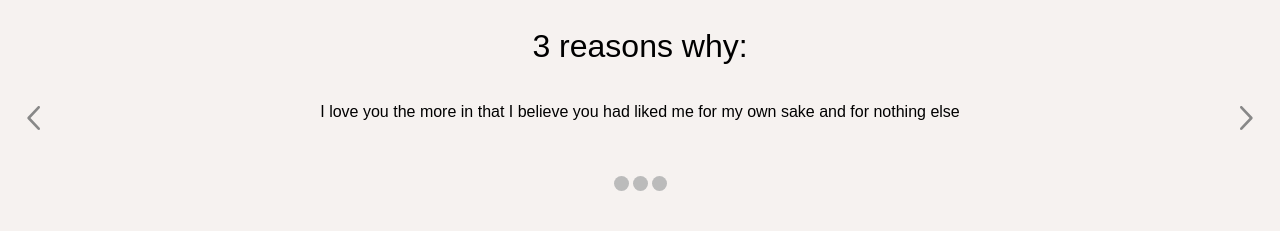
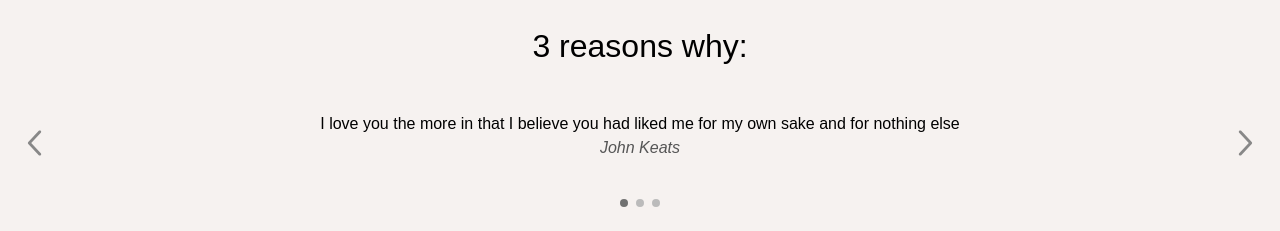
Before and after one commit to max481516/visitesparfums.com, a React (Vite) app: page / in a window 1280 px wide. Shown: the part 953-1184 px from the top of the page. Built offline with nearby package versions, Linux system fonts and the light colour scheme.

Commit message:
Refactor ReasonsWhy component to use useRef for sliderData and update slide pointer logic

```diff
--- a/src/components/ReasonsWhy.jsx
+++ b/src/components/ReasonsWhy.jsx
@@ -1,17 +1,10 @@
-import { useState, useEffect } from "react";
+import { useState, useEffect, useRef } from "react";
 import styled from "styled-components";
-
 import { ChevronRightIcon, ChevronLeftIcon } from "@radix-ui/react-icons";
 
 export default function ReasonsWhy() {
-  const [sliderConf, setSliderConf] = useState({
-    sliderPointer: 0,
-    data: [],
-  });
-  useEffect(() => {
-    setSliderConf({
-      ...sliderConf,
-      data: [
+  const [sliderPointer, setSliderPointer] = useState(0);
+  const sliderData = useRef([
     {
       description:
         "I love you the more in that I believe you had liked me for my own sake and for nothing else",
@@ -27,55 +20,62 @@ export default function ReasonsWhy() {
         "I have not failed. I've just found 10,000 ways that won't work.",
       author: "Thomas A. Edison",
     },
-      ],
-    });
-  }, []);
+  ]).current;
+
+  useEffect(() => {
+    const interval = setInterval(() => {
+      setSliderPointer((prevPointer) =>
+        prevPointer === sliderData.length - 1 ? 0 : prevPointer + 1
+      );
+    }, 6000); // Change slide every 3 seconds
+
+    return () => clearInterval(interval); // Cleanup on unmount
+  }, [sliderData.length]);
+
   const nextSlide = () => {
-    let { data, sliderPointer } = sliderConf;
-    let currentSliderPointer = sliderPointer + 1;
-    if (data.length - 1 === sliderPointer) {
-      currentSliderPointer = 0;
-    }
-    setSliderConf({
-      ...sliderConf,
-      sliderPointer: currentSliderPointer,
-    });
+    setSliderPointer((prevPointer) =>
+      prevPointer === sliderData.length - 1 ? 0 : prevPointer + 1
+    );
   };
+
   const prevSlide = () => {
-    let { data, sliderPointer } = sliderConf;
-    let currentSliderPointer = sliderPointer - 1;
-    if (sliderPointer === 0) {
-      currentSliderPointer = data.length - 1;
-    }
-    setSliderConf({
-      ...sliderConf,
-      sliderPointer: currentSliderPointer,
-    });
+    setSliderPointer((prevPointer) =>
+      prevPointer === 0 ? sliderData.length - 1 : prevPointer - 1
+    );
   };
-  const { sliderPointer, data } = sliderConf;
-  const currentSlide = data[sliderPointer];
+
+  const goToSlide = (index) => {
+    setSliderPointer(index);
+  };
+
+  const currentSlide = sliderData[sliderPointer];
+
   return (
     <>
       <Title>3 reasons why:</Title>
       <Slider>
-        {currentSlide ? (
+        {currentSlide && (
           <SlideContainer>
             <Slides>
-              <Text>{currentSlide["description"]}</Text>
+              <Text>{currentSlide.description}</Text>
+              <Author>{currentSlide.author}</Author>
             </Slides>
             <Previous onClick={prevSlide}>
-              <ChevronLeftIcon width="40" height="40" />
+              <ChevronLeftIcon width="42" height="42" />
             </Previous>
             <Next onClick={nextSlide}>
-              <ChevronRightIcon width="40" height="40" />
+              <ChevronRightIcon width="42" height="42" />
             </Next>
           </SlideContainer>
-        ) : null}
-
+        )}
         <Dots>
-          <Dot onClick="currentSlide(0)"></Dot>
-          <Dot onClick="currentSlide(1)"></Dot>
-          <Dot onClick="currentSlide(2)"></Dot>
+          {sliderData.map((_, index) => (
+            <Dot
+              key={index}
+              onClick={() => goToSlide(index)}
+              className={index === sliderPointer ? "active" : ""}
+            />
+          ))}
         </Dots>
       </Slider>
     </>
@@ -86,7 +86,7 @@ const Title = styled.h2`
   text-align: center;
   font-size: 2rem;
   font-weight: 500;
-  margin: 2rem 0 0 0;
+  margin: 2rem 0;
 `;
 
 const Slider = styled.div``;
@@ -96,24 +96,25 @@ const SlideContainer = styled.div`
 `;
 
 const Slides = styled.div`
-  padding: 30px 80px;
+  padding: 10px 80px;
   text-align: center;
 `;
 
 const Text = styled.p``;
 
+const Author = styled.p`
+  font-style: italic;
+  color: #555;
+`;
+
 const Previous = styled.button`
   cursor: pointer;
   position: absolute;
   top: 50%;
-  width: auto;
   margin-top: -30px;
   padding: 16px;
   color: #888;
-  font-weight: bold;
-  font-size: 20px;
   border: none;
-  user-select: none;
   background-color: transparent;
 `;
 
@@ -122,36 +123,29 @@ const Next = styled.button`
   position: absolute;
   right: 0;
   top: 50%;
-  width: auto;
   margin-top: -30px;
   padding: 16px;
   color: #888;
-  font-weight: bold;
-  font-size: 20px;
   border: none;
-  user-select: none;
   background-color: transparent;
 `;
 
 const Dots = styled.div`
   text-align: center;
-  padding: 20px;
+  padding: 20px 0;
 `;
 
 const Dot = styled.span`
   cursor: pointer;
-  height: 15px;
-  width: 15px;
-  margin: 0 2px;
+  height: 8px;
+  width: 8px;
+  margin: 0 4px;
   background-color: #bbb;
   border-radius: 50%;
   display: inline-block;
   transition: background-color 0.6s ease;
 
-  &:hover {
-    background-color: #717171;
-  }
-
+  &:hover,
   &.active {
     background-color: #717171;
   }
--- a/src/components/Reviews.jsx
+++ b/src/components/Reviews.jsx
@@ -14,7 +14,7 @@ export default function SimpleSlider() {
   return (
     <Slider {...settings}>
       <div>
-        <p>dweqdqwdq</p>
+        <h3>1</h3>
       </div>
       <div>
         <h3>2</h3>
```
Lines whose indentation alone changed are shown as unchanged.
